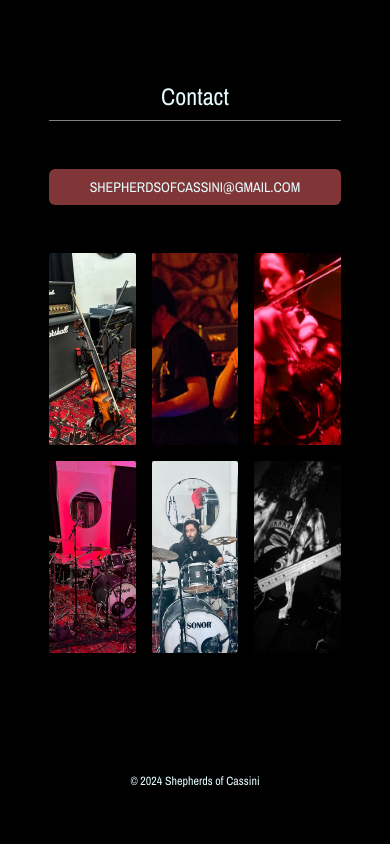
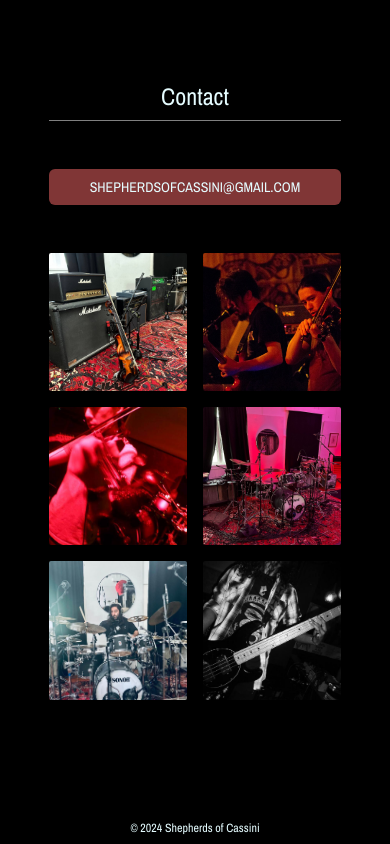
Before and after one commit to viteshbava/shepherds-website, a Next.js app: page / in a window 390 px wide. Shown: the part 2909-3753 px from the top of the page. Before the commit the page ends 3706 px from the top, so only its background shows below. Built offline with nearby package versions, Linux system fonts and the light colour scheme.

Commit message:
Adjust responsiveness of image grid

```diff
--- a/app/components/home/contact/ImageGrid.tsx
+++ b/app/components/home/contact/ImageGrid.tsx
@@ -9,11 +9,11 @@ const ImageGrid: React.FC<ImageGridProps> = ({ images, onClickImage }) => {
   console.log(images);
 
   return (
-    <div className='grid grid-cols-3 grid-rows-2 gap-4'>
+    <div className='grid grid-cols-2 md:grid-cols-3 grid-rows-2 gap-4'>
       {images.slice(0, 6).map((image, index) => (
         <div
           key={image}
-          className='relative w-full h-48 cursor-pointer'
+          className='relative w-full aspect-square cursor-pointer'
           onClick={() => onClickImage(index)}>
           <Image
             src={`/imgs/gallery/${image}`}
```
